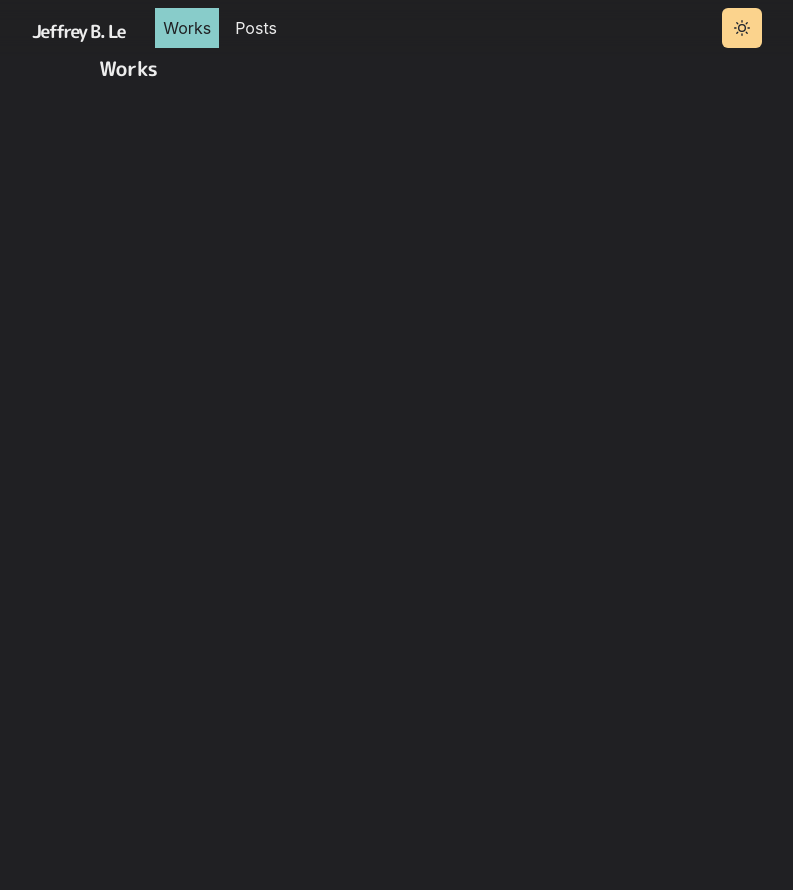
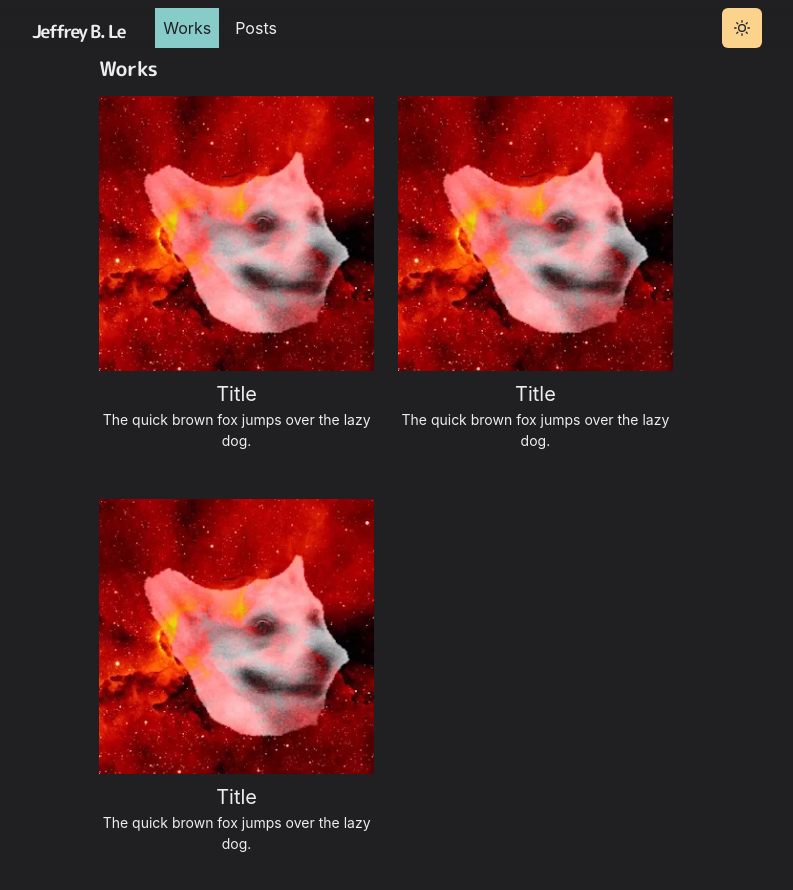
Before and after one commit to jeffohh/jeffohh.github.io, a Next.js app: page /works in a window 1280 px wide. Shown: the top 890 px of the page, without its empty margins (254-1047 px from the left). Before the commit the page ends 800 px from the top, so only its background shows below. Built offline with nearby package versions, Linux system fonts and the light colour scheme.

Commit message:
Added WorkGridItem to Works page

```diff
--- a/components/grid-item.js
+++ b/components/grid-item.js
@@ -0,0 +1,58 @@
+import NextLink from 'next/link'
+import Image from 'next/image'
+import { Box, Text, LinkBox, LinkOverlay } from '@chakra-ui/react'
+import { Global } from '@emotion/react'
+
+export const GridItem = ({ children, href, title, thumbnail }) => (
+    <Box w="100%" align="center">
+        <LinkBox cursor = "pointer">
+            <Image
+                src={thumbnail}
+                alt={title}
+                className="grid-item-thumbnail"
+                placeholder="blur"
+                loading="lazy"
+            />
+            <LinkOverlay href={href} target="_blank">
+                <Text mt={2}>
+                    {title}
+                </Text>
+            </LinkOverlay>
+            <Text fontSize={14}>
+                {children}
+            </Text>
+        </LinkBox>
+    </Box>
+)
+
+export const WorkGridItem = ({children, id, title, thumbnail}) => (
+    <Box w="100%" align="center">
+        <NextLink href={`/works/${id}`}>
+            <LinkBox cursor="pointer">
+                <Image
+                    src={thumbnail}
+                    alt={title}
+                    className="grid-item-thumbnail"
+                    placeholder="blur"
+                />
+                <LinkOverlay href={`/works/${id}`}>
+                    <Text mt={2} fontSize={20}>
+                        {title}
+                    </Text>
+                </LinkOverlay>
+                <Text fontSize={14}>
+                    {children}
+                </Text>
+            </LinkBox>
+        </NextLink>
+    </Box>
+)
+
+export const GridItemStyle = () => (
+    <Global styles={`
+        .grid-item-thumbnail {
+            border-radius: 12px;
+        }
+    `}
+    />
+)
--- a/components/theme-toggle-button.js
+++ b/components/theme-toggle-button.js
@@ -13,7 +13,7 @@
             initial={{y: -20, opacity: 0}}
             animate={{y: 0, opacity: 1}}
             exit={{y: 20, opacity: 0}}
-            transition={{ duration: 0.2 }}>
+            transition={{ duration: 0.1 }}>
                 <IconButton aria-label="Toggle theme"
                 colorScheme={useColorModeValue('purple', 'orange')}
                 icon={useColorModeValue(<MoonIcon/>, <SunIcon/>)}
--- a/pages/works.js
+++ b/pages/works.js
@@ -1,5 +1,8 @@
 import { Container, Heading, SimpleGrid, Divider } from '@chakra-ui/react'
 import Section from '../components/section'
+import { WorkGridItem } from '../components/grid-item'
+
+import icon from '../public/images/icon.png'
 
 const Works = () => {
     return (
@@ -7,6 +10,24 @@
             <Heading as="h3" fontSize={20} mb={4}>
                 Works
             </Heading>
+
+            <SimpleGrid columns={[1, 1, 2]} gap={6}>
+                <Section>
+                    <WorkGridItem id="title" title="Title" thumbnail={icon}>
+                        The quick brown fox jumps over the lazy dog.
+                    </WorkGridItem>
+                </Section>
+                <Section>
+                    <WorkGridItem id="title" title="Title" thumbnail={icon}>
+                        The quick brown fox jumps over the lazy dog.
+                    </WorkGridItem>
+                </Section>
+                <Section>
+                    <WorkGridItem id="title" title="Title" thumbnail={icon}>
+                        The quick brown fox jumps over the lazy dog.
+                    </WorkGridItem>
+                </Section>
+            </SimpleGrid>
         </Container>
     )
 }
```
